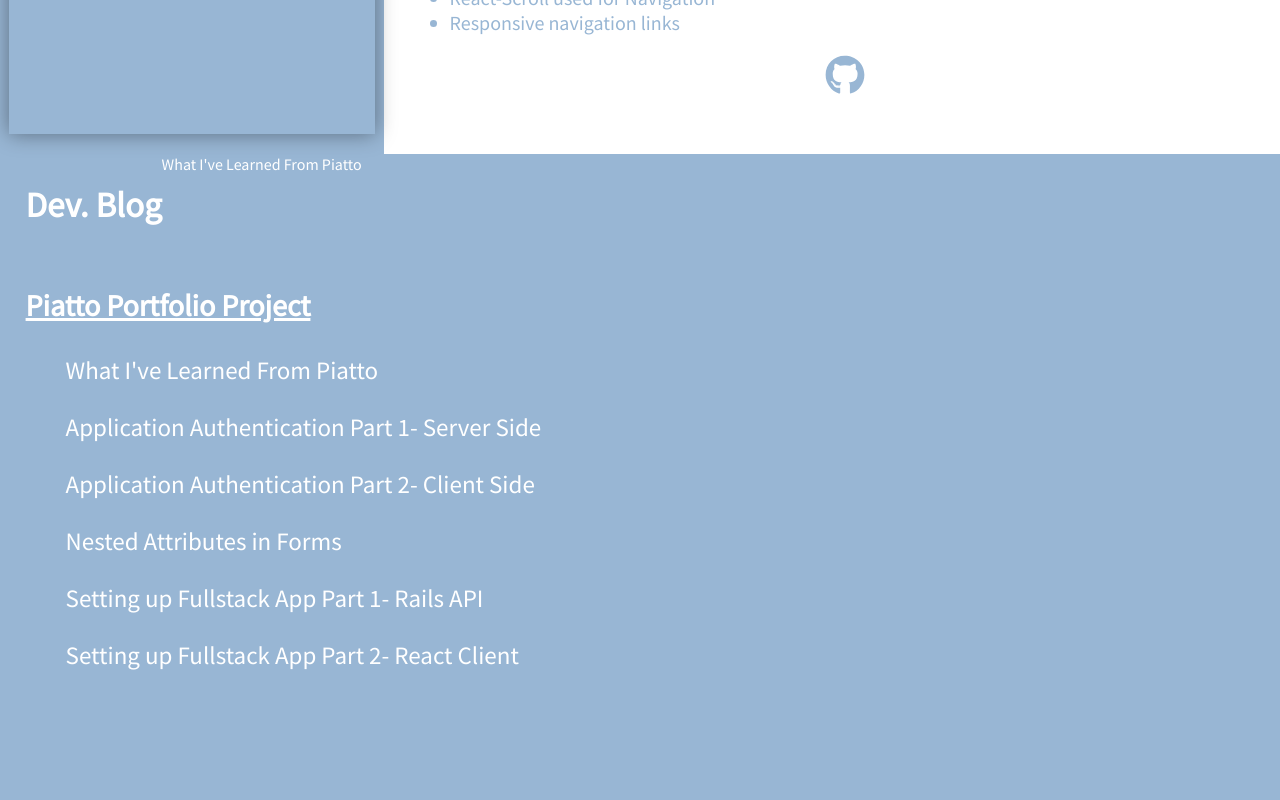
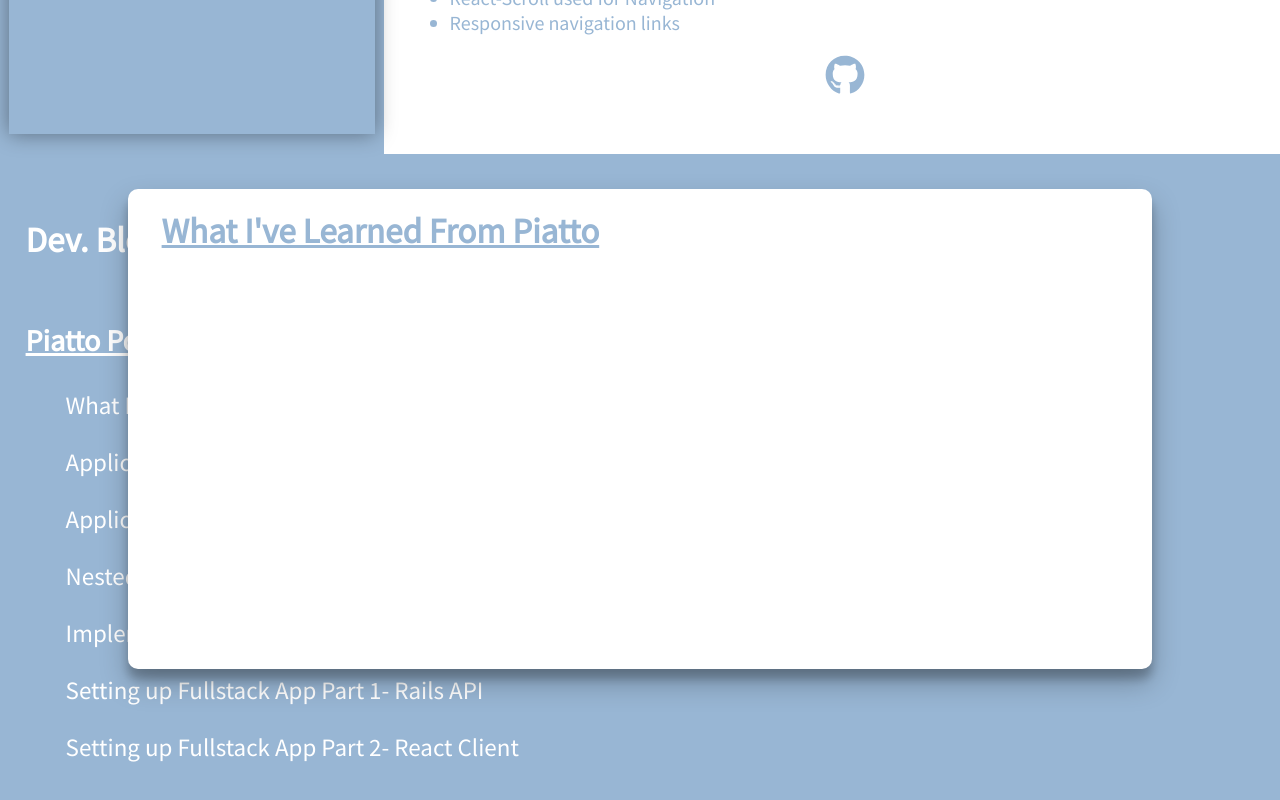
Before and after one commit to amckean12/alex-site, a React (Create React App) app: page / in a window 1280 px wide. Shown: the part 1503-2303 px from the top of the page. Built offline with nearby package versions, Linux system fonts and the light colour scheme.

Commit message:
Adding content to blog container

```diff
--- a/src/blog.css
+++ b/src/blog.css
@@ -32,3 +32,23 @@
 .blog-index li:hover{
   font-size: 28px;
 }
+
+.blog-component{
+  z-index: 1;
+  width: 80%;
+  min-height: 480px;
+  position: relative;
+  box-shadow: 0 14px 28px rgba(0,0,0,0.25),
+			0 10px 10px rgba(0,0,0,0.22);
+  border-radius: 10px;
+  background-color: white;
+  margin: auto;
+  color: #98B6D4;
+}
+
+.blog-component h3{
+  padding-left: 2%;
+  padding-top: 2%;
+  font-size: 35px;
+  text-decoration: underline;
+}
--- a/src/components/blog-component.js
+++ b/src/components/blog-component.js
@@ -2,7 +2,8 @@
 
 const Blog = (props) => (
   <div className="blog-component">
-    {props.title}
+    <h3>{props.title}</h3>
+
   </div>
 );
 
--- a/src/containers/blog-container.js
+++ b/src/containers/blog-container.js
@@ -11,7 +11,11 @@
   }
 
   renderedBlog = () => {
-    return( <Blog title={this.state.currentBlogTitle}/>)
+    if (this.state.currentBlogTitle !== ""){
+      return( <Blog title={this.state.currentBlogTitle}/>)
+    }else{
+      return ("")
+    }
   }
 
    render(){
@@ -34,6 +38,9 @@
                <p>Nested Attributes in Forms</p>
              </li>
              <li>
+               <p>Implementing a Login/Signup Sliding Box</p>
+             </li>
+             <li>
                <p>Setting up Fullstack App Part 1- Rails API</p>
              </li>
              <li>
```
